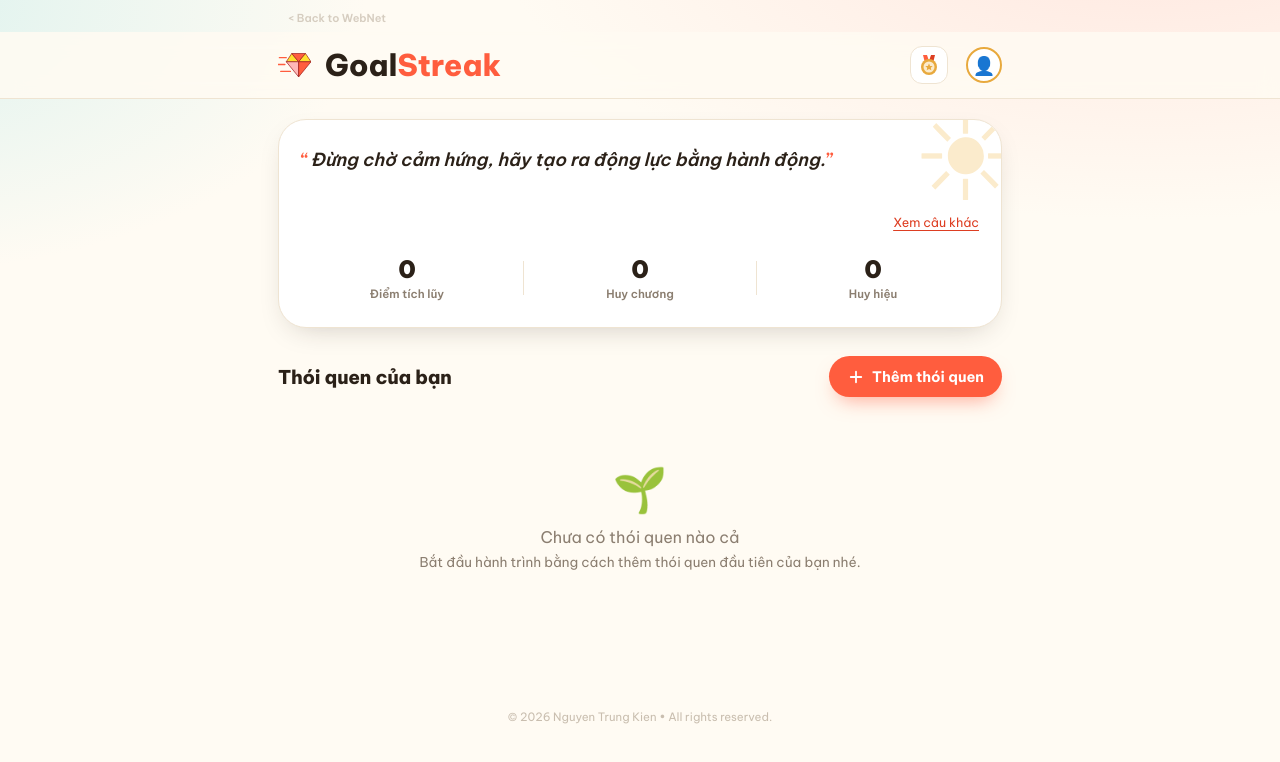
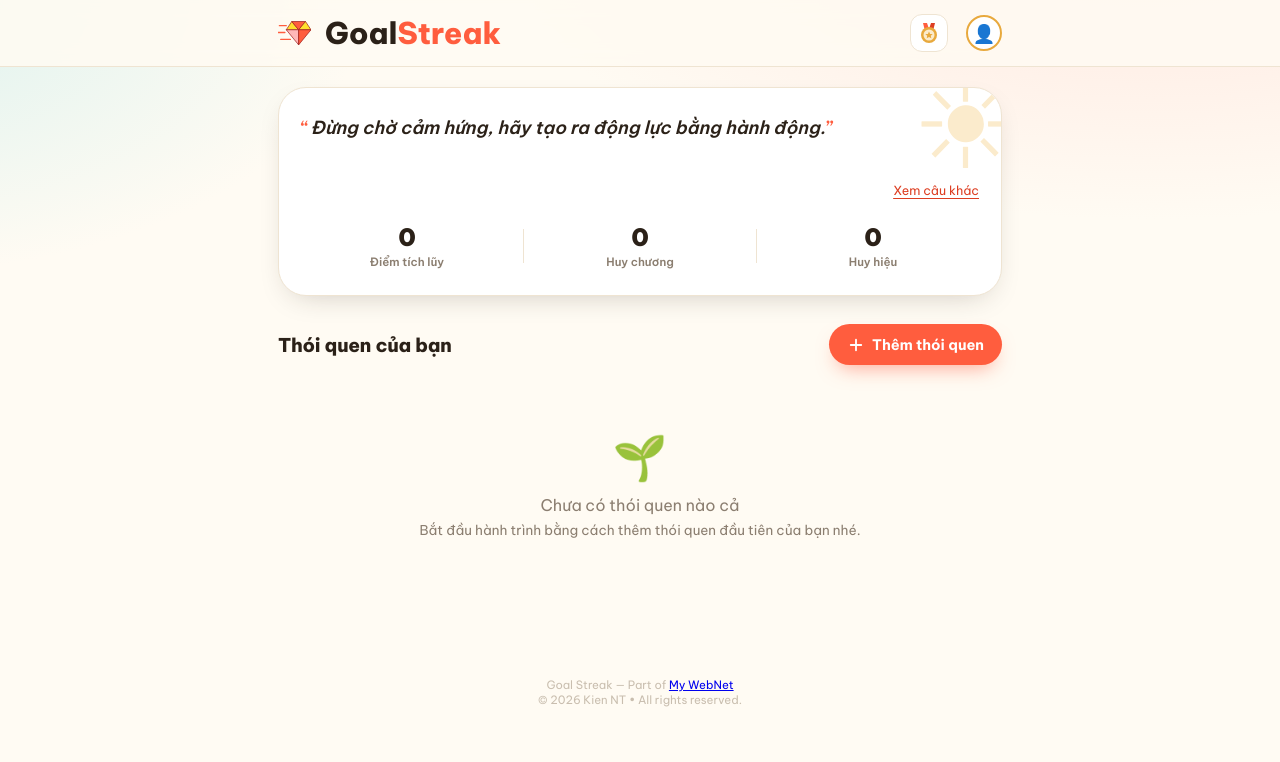
Before and after one commit to ntkientn/gs, a plain HTML site: page index.html in a window 1280 px wide. Drawn offline with Linux system fonts and the light colour scheme; no server answers.

Commit message:
remove Back to WebNet, add footer webnet url, remove code onAuthStateChanged dư phía trên

```diff
--- a/index.html
+++ b/index.html
@@ -12,13 +12,6 @@
 <link rel="stylesheet" href="css/style.css">
 </head>
 <body>
-
-<!-- ============ UTILITY STRIP (top of page, outside main layout) ============ -->
-<div class="utility-strip">
-  <div class="utility-strip-inner">
-    <a href="https://ntkientn.github.io/webnet/" class="back-to-webnet" target="_blank" rel="noopener">< Back to WebNet</a>
-  </div>
-</div>
 
 <!-- ============ TOAST (celebration nhỏ) ============ -->
 <div id="toast" class="toast" aria-live="polite"></div>
@@ -122,7 +115,10 @@
 
 </main>
 
-<footer class="site-footer">© 2026 Nguyen Trung Kien • All rights reserved.</footer>
+<footer class="site-footer">
+  <p class="footer-brand-line">Goal Streak — Part of <a href="https://ntkientn.github.io/webnet" class="footer-webnet-link" target="_blank" rel="noopener">My WebNet</a></p>
+  <p class="footer-copy">© 2026 Kien NT • All rights reserved.</p>
+</footer>
 
 <!-- ============ MODAL: ADD / EDIT HABIT ============ -->
 <div id="habitModal" class="modal-overlay" hidden>
```
